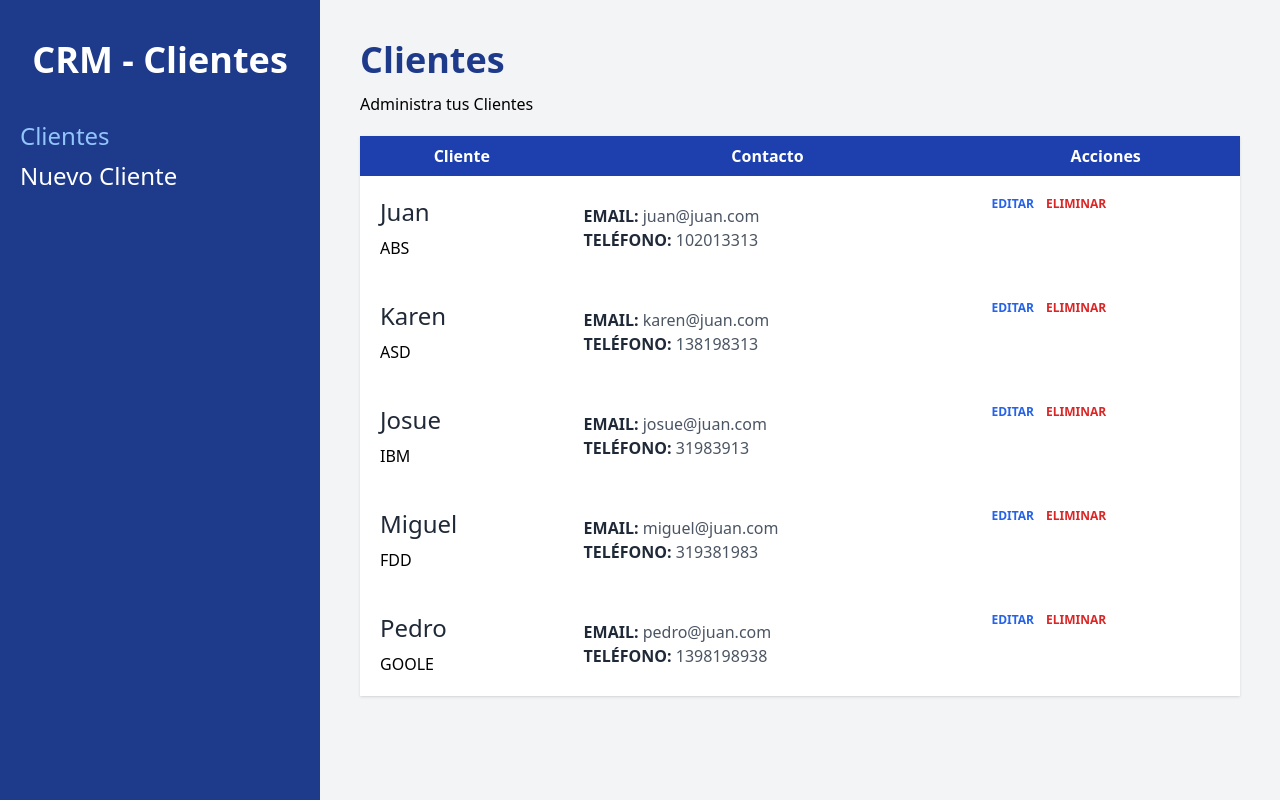
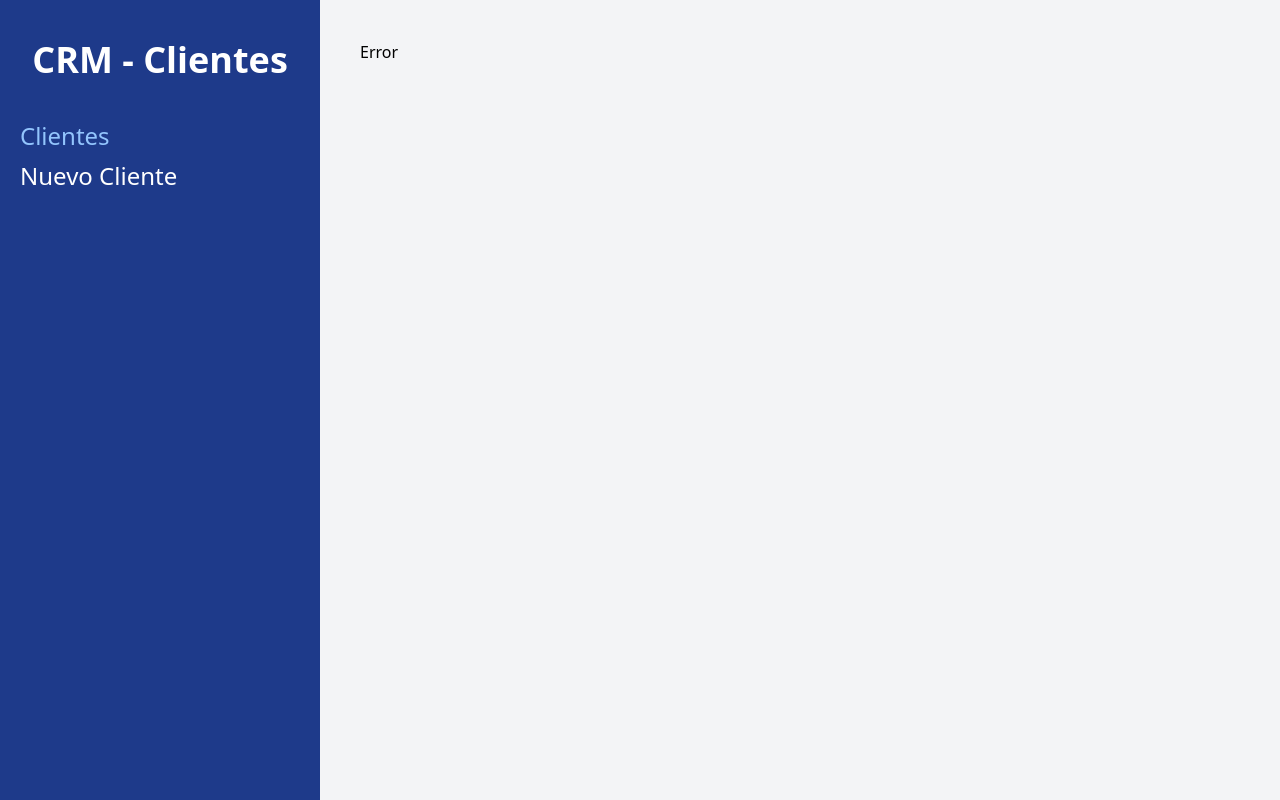
Before and after one commit to Zoes2/crm-react, a React (Vite) app: page / in a window 1280 px wide. Built offline with nearby package versions, Linux system fonts and the light colour scheme; data requests are answered from the project's data file.

Commit message:
Pruebas de funcionamiento ante errores en index

```diff
--- /dev/null
+++ b/src/components/ErrorPage.jsx
@@ -0,0 +1,9 @@
+import { useRouteError } from "react-router-dom";
+
+export default function ErrorPage() {
+    const error = useRouteError()
+
+    return(
+        <h1>Error</h1>
+    )
+}
--- a/src/main.jsx
+++ b/src/main.jsx
@@ -5,6 +5,7 @@ import { createBrowserRouter, RouterProvider } from 'react-router-dom'
 import Layout from './components/Layout'
 import NuevoCliente, {action as nuevoClienteAction} from './pages/NuevoCliente'
 import Index, { loader as clientesLoader } from './pages/Index'
+import ErrorPage from './components/ErrorPage'
 
 const router = createBrowserRouter([
   {
@@ -14,7 +15,8 @@ const router = createBrowserRouter([
       {
         index: true,
         element: <Index />,
-        loader: clientesLoader
+        loader: clientesLoader,
+        errorElement: <ErrorPage />
       },
 
       {
--- a/src/pages/Index.jsx
+++ b/src/pages/Index.jsx
@@ -6,7 +6,13 @@ export function loader() {
 
     const clientes = obtenerClientes()
 
-    return clientes
+    //Error Boundaries
+    //EL error ocurre cuando cargamos el componente vacio ya sea en loaders o dentro de la función
+    //Y Son los componentes de React que obtienen los errores en cualquier lugar del componente en general
+    //muestran un error y donde proviene el error
+    return
+
+
 
 }
 
```
